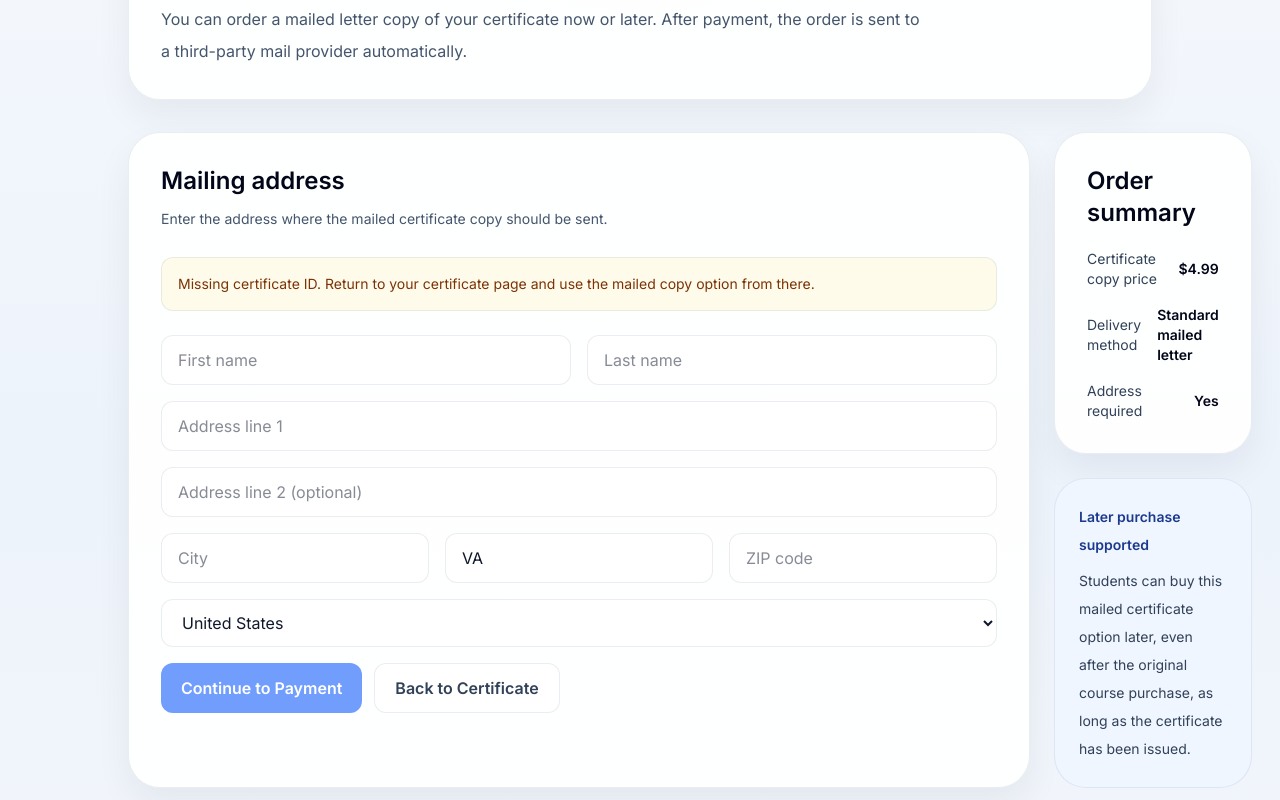
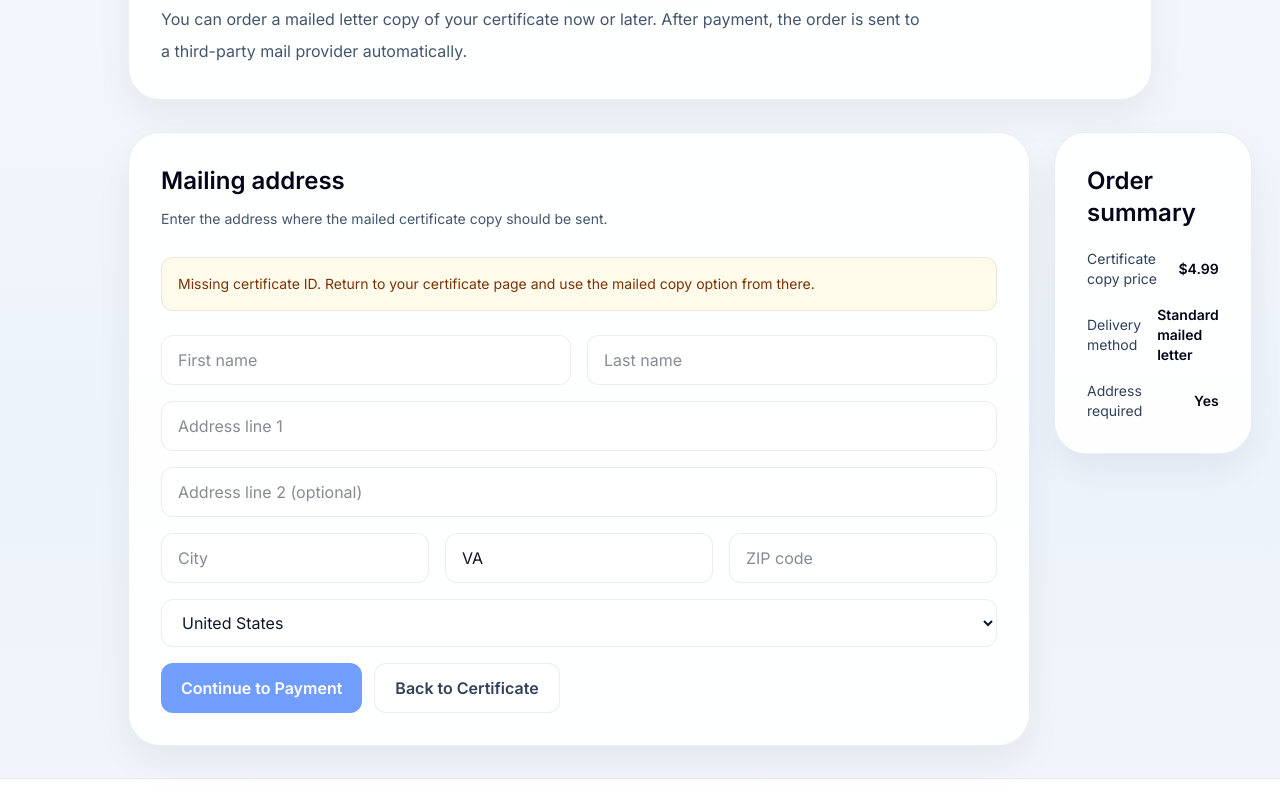
Before and after one commit to ankurfadia-ctrl/driver-course-platform, a Next.js app: page /1/certificate/mailed-copy in a window 1280 px wide. Shown: the part 240-1040 px from the top of the page. Built offline with nearby package versions, Linux system fonts and the light colour scheme; no server answers.

Commit message:
Remove mailed certificate timing note

```diff
--- a/app/[state]/certificate/mailed-copy/page.tsx
+++ b/app/[state]/certificate/mailed-copy/page.tsx
@@ -261,7 +261,7 @@ export default function MailedCertificateOrderPage() {
           </form>
         </section>
 
-        <aside className="space-y-6">
+        <aside>
           <section className="glass-panel rounded-[2rem] bg-white p-8">
             <h2 className="text-2xl font-semibold text-slate-950">
               Order summary
@@ -285,13 +285,6 @@ export default function MailedCertificateOrderPage() {
               </div>
             </div>
           </section>
-
-          <section className="rounded-[2rem] border border-blue-200 bg-blue-50 p-6 text-sm leading-7 text-slate-700">
-            <div className="font-semibold text-blue-900">Later purchase supported</div>
-            <p className="mt-2">
-              Students can buy this mailed certificate option later, even after the original course purchase, as long as the certificate has been issued.
-            </p>
-          </section>
         </aside>
       </div>
     </div>
```
